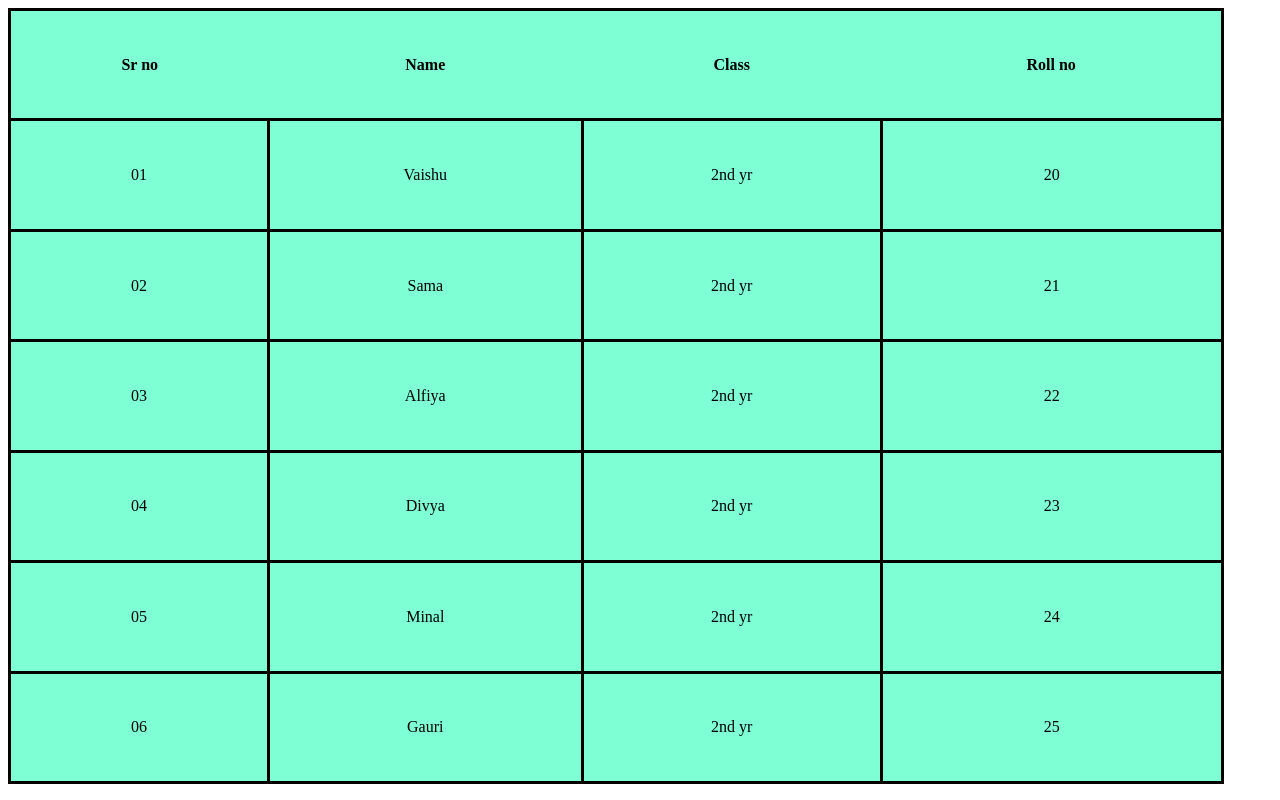
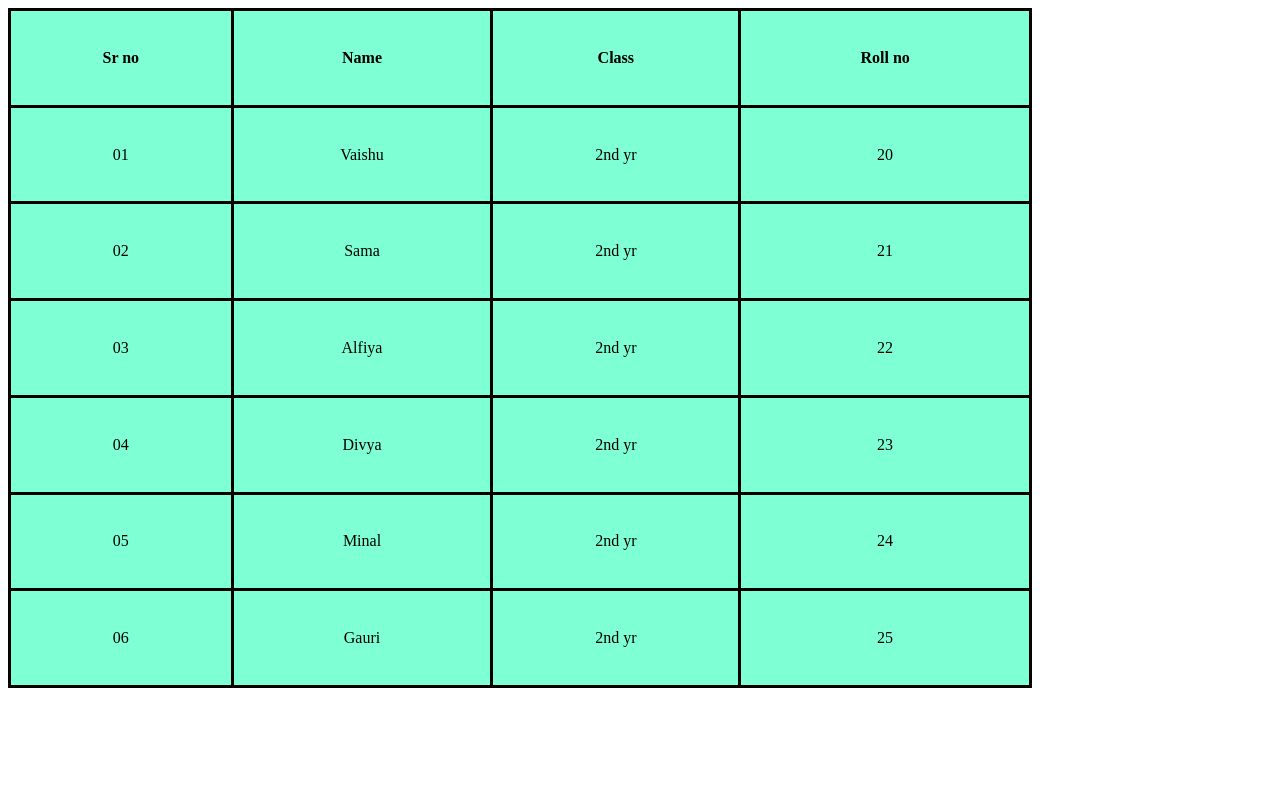
Before and after one commit to VaishuFullStackDeveloper/vaishu_html_project, a plain HTML site: page table.html in a window 1280 px wide. Drawn offline with Linux system fonts and the light colour scheme.

Commit message:
Add files via upload

```diff
--- a/table.html
+++ b/table.html
@@ -7,8 +7,8 @@
             border-style:solid;
             background-color: aquamarine;
             border-collapse: collapse;
-            width:95vw;
-            height:97vh;
+            width:80vw;
+            height:85vh;
             text-align: center;
 
         }
@@ -17,6 +17,9 @@
         }
         tr{
             border: solid;
+        }
+        th{
+            border:solid;
         }
     </style>
     </head>
```
